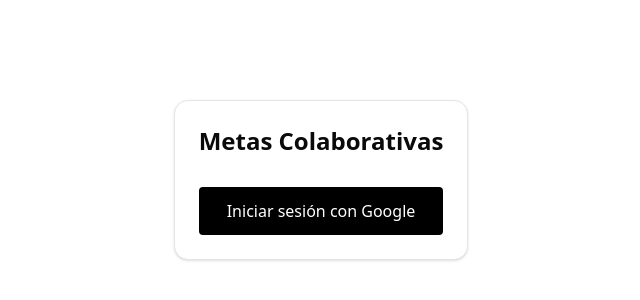
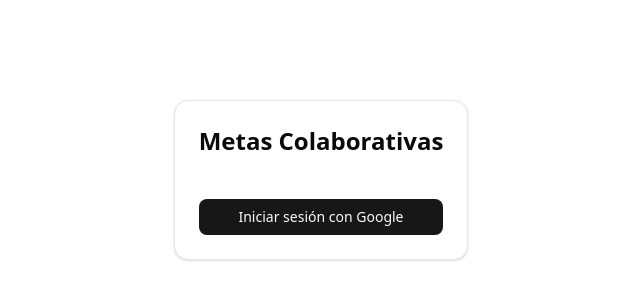
Before and after one commit to lucaszhh/metas-colaborativas, a React (Vite) app: page /login in a window 1280 px wide. Shown: the part 220-520 px from the top of the page, without its empty margins (319-959 px from the left). Built offline with nearby package versions, Linux system fonts and the light colour scheme; no server answers.

Commit message:
button login

```diff
--- a/src/views/LoginPage.tsx
+++ b/src/views/LoginPage.tsx
@@ -3,6 +3,7 @@
 import { loginWithGoogle } from "@/modules/auth/actions";
 import { useSession } from "@/modules/auth/useSession";
 import { Card, CardContent } from "@/components/ui/card";
+import { Button } from "@/components/ui/button";
 
 export function LoginPage() {
   const navigate = useNavigate();
@@ -22,12 +23,9 @@
       <Card className="h-40">
         <CardContent className="flex flex-col justify-between h-full">
           <h1 className="text-2xl font-bold text-center">Metas Colaborativas</h1>
-          <button
-            onClick={handleLogin}
-            className="px-6 py-3 rounded bg-black text-white"
-          >
+          <Button onClick={handleLogin}>
             Iniciar sesión con Google
-          </button>
+          </Button>
         </CardContent>
       </Card>
     </div>
```
